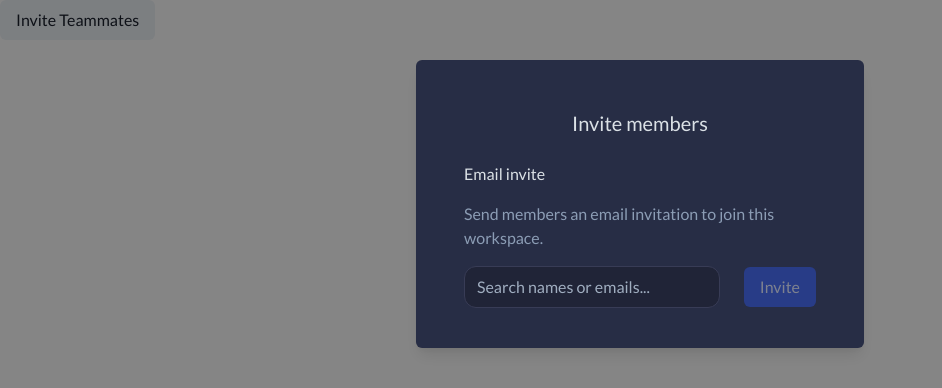
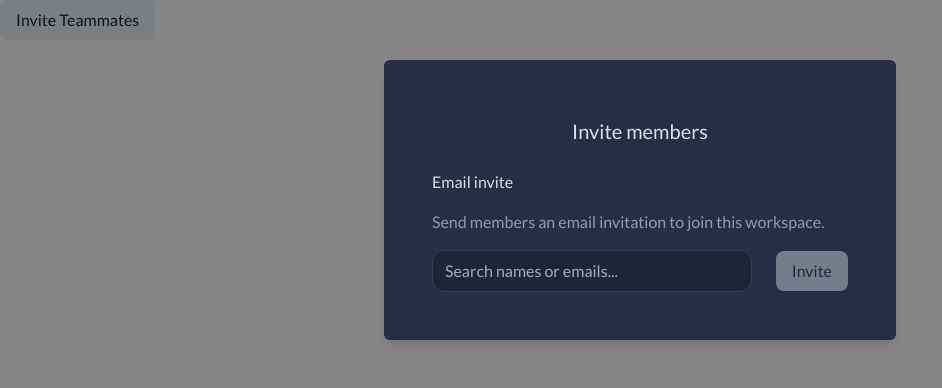
Before and after one commit to opmarq/quick-invite, a React (Create React App) app: page / in a window 1280 px wide. Both pictures are taken after a click on the button "Invite Teammates". Shown: the top 388 px of the page, without its empty margins (0-942 px from the left). Built offline with nearby package versions, Linux system fonts and the light colour scheme.

Commit message:
Display loader & display suggestions without the already selected items

```diff
--- a/src/App.tsx
+++ b/src/App.tsx
@@ -6,7 +6,6 @@ import {
   ModalContent,
   ModalBody,
   ModalHeader,
-  Text,
 } from "@chakra-ui/react";
 
 import InvitePage from "./pages/Invite";
@@ -22,9 +21,9 @@ function App() {
       >
         Invite Teammates
       </Button>
-      <Modal isOpen={isOpen} onClose={() => setOpen(false)}>
+      <Modal isOpen={isOpen} onClose={() => setOpen(false)} size="lg">
         <ModalOverlay />
-        <ModalContent px="6" py="8" bg="brand.bgPrimary">
+        <ModalContent px="6" py="10" bg="brand.bgPrimary">
           <ModalHeader>
             <Center color="brand.heading">Invite members</Center>
           </ModalHeader>
--- /dev/null
+++ b/src/components/Comboxbox.tsx
@@ -0,0 +1,121 @@
+import React, { ReactElement, useRef } from "react";
+import { Box, Wrap, WrapItem, Text, Spinner, Center } from "@chakra-ui/react";
+import { Input } from "@chakra-ui/input";
+import { Avatar } from "@chakra-ui/avatar";
+import { Fade } from "@chakra-ui/transition";
+
+import Tag from "./Tag";
+
+export interface IItem {
+  id: string;
+  text: string;
+  icon: ReactElement;
+}
+
+interface ICombobox {
+  suggestions: Array<IItem>;
+  selected: Array<IItem>;
+  value: string;
+  isLoading: boolean;
+  onChange: (e: any) => void;
+  onRemove: (item: IItem) => void;
+  onSelect: (item: IItem) => void;
+}
+
+const Combobox: React.FC<ICombobox> = ({
+  suggestions = [],
+  value,
+  selected = [],
+  onChange,
+  onRemove,
+  onSelect,
+  isLoading = false,
+}) => {
+  const inputRef = useRef<HTMLInputElement>(null);
+
+  const renderSpiner = () => {
+    return (
+      <Box p="3">
+        <Center>
+          <Spinner color="white" />
+        </Center>
+      </Box>
+    );
+  };
+
+  const renderSuggestions = (suggestions: Array<IItem>) => {
+    return suggestions
+      .filter(({ id }) => !selected.some((item) => item.id === id))
+      .map((item) => (
+        <Box p="3" key={item.id}>
+          <Wrap
+            align="center"
+            cursor="pointer"
+            onClick={() => {
+              onSelect(item);
+              inputRef.current?.focus();
+            }}
+          >
+            <WrapItem>{item.icon}</WrapItem>
+            <WrapItem>
+              <Text color="brand.text">{item.text}</Text>
+            </WrapItem>
+          </Wrap>
+        </Box>
+      ));
+  };
+
+  return (
+    <Box w="100%" position="relative">
+      <Box
+        px="3"
+        py="2"
+        bg="brand.bgSecondary"
+        borderRadius="xl"
+        border="1px"
+        borderColor="#383C56"
+      >
+        <Wrap align="center">
+          {selected.map((item) => {
+            return (
+              <WrapItem key={item.id}>
+                <Tag
+                  text={item.text}
+                  icon={item.icon}
+                  onClose={() => {
+                    onRemove(item);
+                  }}
+                />
+              </WrapItem>
+            );
+          })}
+          <WrapItem>
+            <Input
+              variant="unstyled"
+              onChange={onChange}
+              value={value}
+              ref={inputRef}
+              color="white"
+              placeholder={
+                selected.length === 0 ? "Search names or emails..." : ""
+              }
+            />
+          </WrapItem>
+        </Wrap>
+      </Box>
+      <Fade in={isLoading || suggestions.length > 0}>
+        <Box
+          position="absolute"
+          w="100%"
+          shadow="lg"
+          mt="1"
+          bg="brand.bgSecondary"
+        >
+          {isLoading ? renderSpiner() : renderSuggestions(suggestions)}
+        </Box>
+      </Fade>
+    </Box>
+  );
+};
+
+export default Combobox;
--- /dev/null
+++ b/src/components/Tag.tsx
@@ -0,0 +1,42 @@
+import { ReactElement } from "react";
+import { Box, Wrap, WrapItem, Text } from "@chakra-ui/react";
+import { CloseIcon } from "@chakra-ui/icons";
+
+interface ITag {
+  text: string;
+  icon?: ReactElement;
+  onClose: () => void;
+}
+
+const Tag = ({ text, icon, onClose }: ITag) => {
+  return (
+    <Box
+      bg="brand.bgSecondary"
+      py="1"
+      px="3"
+      borderRadius="lg"
+      border="1px"
+      borderColor="brand.secondary"
+    >
+      <Wrap align="center">
+        {icon && <WrapItem>{icon}</WrapItem>}
+        <WrapItem>
+          <Text fontSize="sm" color="brand.secondary">
+            {text}
+          </Text>
+        </WrapItem>
+        <WrapItem>
+          <CloseIcon
+            onClick={onClose}
+            cursor="pointer"
+            w="10px"
+            h="10px"
+            color="brand.secondary"
+          />
+        </WrapItem>
+      </Wrap>
+    </Box>
+  );
+};
+
+export default Tag;
--- a/src/components/combobox/Comboxbox.tsx
+++ /dev/null
@@ -1,138 +0,0 @@
-import React, { ChangeEvent, useRef } from "react";
-import { Box, Wrap, WrapItem, Text } from "@chakra-ui/react";
-import { Input } from "@chakra-ui/input";
-import { EmailIcon, CloseIcon } from "@chakra-ui/icons";
-import { Avatar } from "@chakra-ui/avatar";
-import { Fade } from "@chakra-ui/transition";
-
-export interface IItem {
-  id: string;
-  text: string;
-}
-
-interface ITag {
-  text: string;
-  icon: any;
-  onClose: () => void;
-}
-
-interface ICombobox {
-  suggestions: Array<IItem>;
-  selected: Array<IItem>;
-  value: string;
-  onChange: (e: ChangeEvent) => void;
-  onRemove: (item: IItem) => void;
-  onSelect: (item: IItem) => void;
-}
-
-const Tag = ({ text, icon, onClose }: ITag) => {
-  return (
-    <Box
-      bg="brand.bgSecondary"
-      py="1"
-      px="3"
-      borderRadius="lg"
-      border="1px"
-      borderColor="brand.secondary"
-    >
-      <Wrap align="center">
-        <WrapItem>{icon}</WrapItem>
-        <WrapItem>
-          <Text fontSize="sm" color="brand.secondary">
-            {text}
-          </Text>
-        </WrapItem>
-        <WrapItem>
-          <CloseIcon
-            onClick={onClose}
-            cursor="pointer"
-            w="10px"
-            h="10px"
-            color="brand.secondary"
-          />
-        </WrapItem>
-      </Wrap>
-    </Box>
-  );
-};
-
-const Combobox: React.FC<ICombobox> = ({
-  suggestions,
-  value,
-  selected,
-  onChange,
-  onRemove,
-  onSelect,
-}) => {
-  const inputRef = useRef<HTMLInputElement>(null);
-
-  return (
-    <Box w="100%" position="relative">
-      <Box
-        px="3"
-        py="2"
-        bg="brand.bgSecondary"
-        borderRadius="xl"
-        border="1px"
-        borderColor="#383C56"
-      >
-        <Wrap align="center">
-          {selected?.map((item) => {
-            return (
-              <WrapItem key={item.id}>
-                <Tag
-                  text={item.text}
-                  icon={<EmailIcon color="brand.secondary" />}
-                  onClose={() => {
-                    onRemove(item);
-                  }}
-                />
-              </WrapItem>
-            );
-          })}
-          <WrapItem>
-            <Input
-              variant="unstyled"
-              onChange={onChange}
-              value={value}
-              ref={inputRef}
-              color="white"
-              placeholder={
-                selected.length === 0 ? "Search names or emails..." : ""
-              }
-            />
-          </WrapItem>
-        </Wrap>
-      </Box>
-      <Box position="absolute" w="100%">
-        <Fade in={suggestions.length > 0}>
-          <Box bg="brand.bgSecondary" mt="1">
-            {suggestions?.map((item) => {
-              return (
-                <Box p="3" key={item.id}>
-                  <Wrap
-                    align="center"
-                    cursor="pointer"
-                    onClick={() => {
-                      onSelect(item);
-                      inputRef.current?.focus();
-                    }}
-                  >
-                    <WrapItem>
-                      <Avatar size="xs" name={item.text} />
-                    </WrapItem>
-                    <WrapItem>
-                      <Text color="brand.text">{item.text}</Text>
-                    </WrapItem>
-                  </Wrap>
-                </Box>
-              );
-            })}
-          </Box>
-        </Fade>
-      </Box>
-    </Box>
-  );
-};
-
-export default Combobox;
--- a/src/components/combobox/index.js
+++ /dev/null
@@ -1,2 +0,0 @@
-export * from "./Comboxbox";
-export { default } from "./Comboxbox";
--- a/src/index.tsx
+++ b/src/index.tsx
@@ -3,34 +3,11 @@ import ReactDOM from "react-dom";
 import { ChakraProvider, extendTheme } from "@chakra-ui/react";
 
 import App from "./App";
-
-const fonts = {
-  body: "Lato, sans-serif",
-  heading: "Lato, serif",
-  mono: "Menlo, monospace",
-};
-
-const fontWeights = {
-  normal: 400,
-  semibold: 400,
-};
-
-const colors = {
-  brand: {
-    bgPrimary: "#272D45",
-    primary: "#2C54EA",
-    secondary: "#EE748F",
-    bgSecondary: "#202437",
-    heading: "#DBE1E6",
-    text: "#8C9DB5",
-  },
-};
-
-const theme = extendTheme({ fonts, fontWeights, colors });
+import theme from "./style/theme";
 
 ReactDOM.render(
   <React.StrictMode>
-    <ChakraProvider resetCSS theme={theme}>
+    <ChakraProvider resetCSS theme={extendTheme(theme)}>
       <App />
     </ChakraProvider>
   </React.StrictMode>,
--- a/src/pages/Invite.tsx
+++ b/src/pages/Invite.tsx
@@ -1,8 +1,9 @@
 import { useCallback, useEffect, useState } from "react";
-import { Box, Text, Button, Center, HStack } from "@chakra-ui/react";
+import { Box, Text, Button, Center, HStack, Avatar } from "@chakra-ui/react";
 import debounce from "lodash/debounce";
+import { EmailIcon } from "@chakra-ui/icons";
 
-import Combobox, { IItem } from "../components/combobox";
+import Combobox, { IItem } from "../components/Comboxbox";
 import { searchUser, IUser } from "../api";
 import { isEmail } from "../utils";
 
@@ -10,6 +11,7 @@ const Invite = () => {
   const [users, setUsers] = useState<Array<IUser>>([]);
   const [selected, setSelected] = useState<Array<IItem>>([]);
   const [searchValue, setSearchValue] = useState("");
+  const [isLoading, setIsLoading] = useState(false);
 
   const handleSearch = (e: any) => {
     setSearchValue(e.target.value);
@@ -40,8 +42,10 @@ const Invite = () => {
           },
         ]);
       } else {
+        setIsLoading(true);
         searchUser(search).then((data) => {
           setUsers(data);
+          setIsLoading(false);
         });
       }
     }, 200),
@@ -49,7 +53,11 @@ const Invite = () => {
   );
 
   useEffect(() => {
-    buildSuggestions(searchValue);
+    if (!searchValue) {
+      setUsers([]);
+    } else {
+      buildSuggestions(searchValue);
+    }
   }, [searchValue, buildSuggestions]);
 
   const suggestions = users.map(
@@ -57,6 +65,11 @@ const Invite = () => {
       return {
         id,
         text: firstName || email,
+        icon: firstName ? (
+          <Avatar name={firstName} size="xs" />
+        ) : (
+          <EmailIcon w="5" color="brand.secondary" />
+        ),
       };
     }
   );
@@ -72,6 +85,7 @@ const Invite = () => {
       <HStack spacing="6">
         <Center w="100%">
           <Combobox
+            isLoading={isLoading}
             value={searchValue}
             suggestions={suggestions}
             selected={selected}
@@ -81,11 +95,7 @@ const Invite = () => {
           />
         </Center>
         <Center>
-          <Button
-            bg="brand.primary"
-            color="white"
-            disabled={selected.length === 0}
-          >
+          <Button disabled={selected.length === 0} borderRadius="lg">
             Invite
           </Button>
         </Center>
--- a/src/style/theme.js
+++ b/src/style/theme.js
@@ -1,7 +1,20 @@
 export default {
+  fonts: {
+    body: "Lato, sans-serif",
+    heading: "Lato, serif",
+  },
+  fontWeights: {
+    normal: 400,
+    semibold: 400,
+  },
   colors: {
-    transparent: "transparent",
-    black: "#000",
-    white: "#fff",
+    brand: {
+      bgPrimary: "#272D45",
+      primary: "#2C54EA",
+      secondary: "#EE748F",
+      bgSecondary: "#202437",
+      heading: "#DBE1E6",
+      text: "#8C9DB5",
+    },
   },
 };
```
